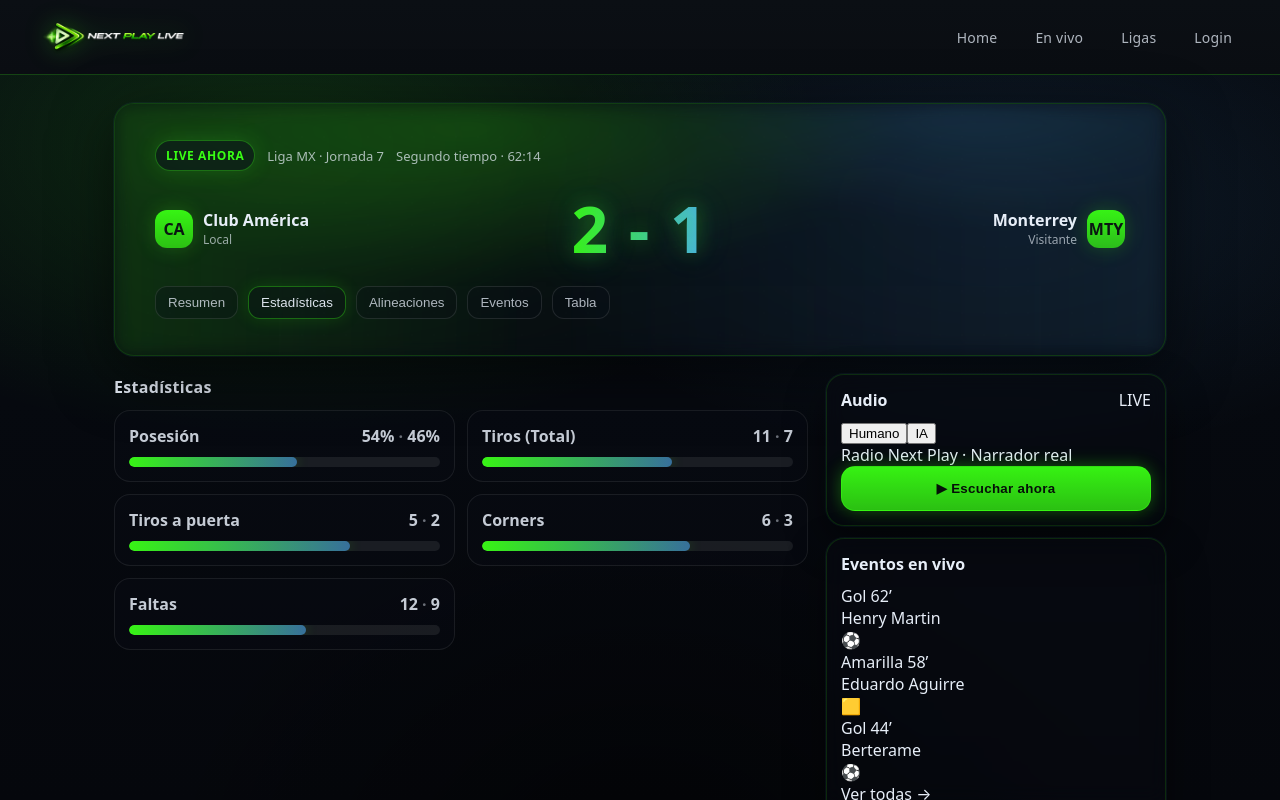
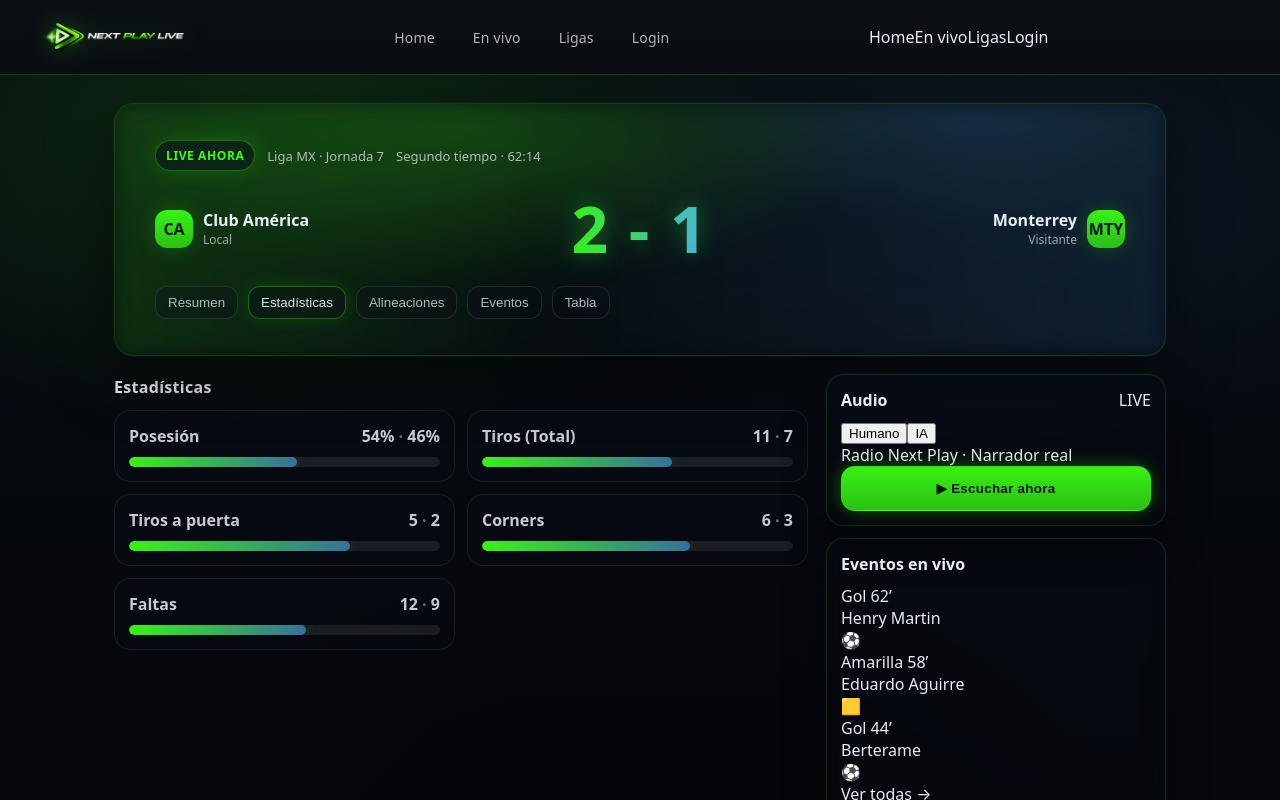
Before and after one commit to jonkas43/nextplaylive, a Next.js app: page / in a window 1280 px wide. Built offline with nearby package versions, Linux system fonts and the light colour scheme.

Commit message:
App shell layout added (tabbar + drawer)

```diff
--- a/app/layout.tsx
+++ b/app/layout.tsx
@@ -1,4 +1,5 @@
 import "./globals.css";
+import Link from "next/link";
 
 export const metadata = {
   title: "Next Play Live",
@@ -17,31 +18,47 @@
           <div className="topbarInner">
             <img className="logo" src="/logo.png" alt="Next Play Live" />
 
-            {/* Toggle invisible para menú mobile */}
+            {/* Toggle */}
             <input id="menuToggle" className="menuToggle" type="checkbox" />
-
-            {/* Botón hamburguesa */}
-            <label
-              htmlFor="menuToggle"
-              className="hamburger"
-              aria-label="Abrir menú"
-            >
+            <label htmlFor="menuToggle" className="hamburger" aria-label="Abrir menú">
               <span />
               <span />
               <span />
             </label>
 
-            {/* Menú */}
-            <nav className="nav">
-              <a href="/">Home</a>
-              <a href="/live">En vivo</a>
-              <a href="/leagues">Ligas</a>
-              <a href="/login">Login</a>
+            {/* Nav desktop */}
+            <nav className="nav navDesktop">
+              <Link href="/">Home</Link>
+              <Link href="/live">En vivo</Link>
+              <Link href="/leagues">Ligas</Link>
+              <Link href="/login">Login</Link>
             </nav>
+
+            {/* Drawer mobile */}
+            <div className="mobileMenu">
+              <nav className="navMobile">
+                <Link href="/">Home</Link>
+                <Link href="/live">En vivo</Link>
+                <Link href="/leagues">Ligas</Link>
+                <Link href="/login">Login</Link>
+              </nav>
+            </div>
+
+            {/* Overlay */}
+            <label htmlFor="menuToggle" className="menuOverlay" aria-label="Cerrar menú" />
           </div>
         </header>
 
-        {children}
+        {/* Contenido (deja espacio para tabbar) */}
+        <main className="appMain">{children}</main>
+
+        {/* Tab bar fijo */}
+        <nav className="tabbar">
+          <Link className="tabItem" href="/">Resumen</Link>
+          <Link className="tabItem" href="/live">En vivo</Link>
+          <Link className="tabItem" href="/leagues">Ligas</Link>
+          <Link className="tabItem" href="/login">Perfil</Link>
+        </nav>
       </body>
     </html>
   );
```
